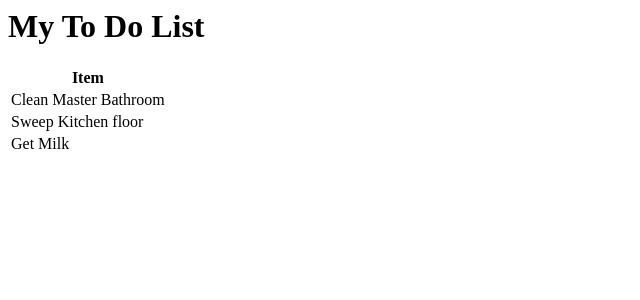
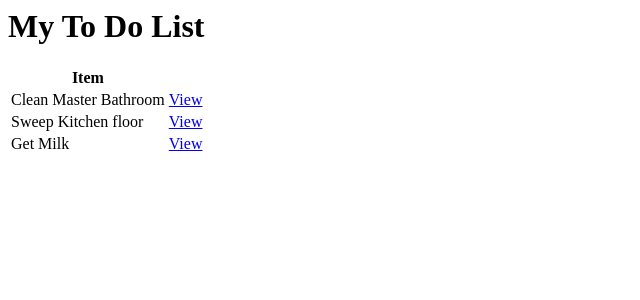
Before and after one commit to henryqbonilla/ToDoListPro, a Django app: page / in a window 1280 px wide. Shown: the top 300 px of the page, without its empty margins (0-640 px from the left). Run offline with Django 5.2, Linux system fonts and the light colour scheme; data comes from the database, SQL or seed files in the repository.

Commit message:
added link next to each item list

```diff
--- a/todo_list/base/templates/base/task_list.html
+++ b/todo_list/base/templates/base/task_list.html
@@ -7,6 +7,7 @@
     {% for task in tasks %}
     <tr>
         <td>{{task.title}}</td>
+        <td><a href="{% url 'task' task.id %}">View</a></td>
     </tr>
     {% empty %}
         <h3>No Items in List</h3>
```
Also changed, not shown: todo_list/base/templates/base/task.html (renamed from todo_list/base/templates/base/task_detail.html).
